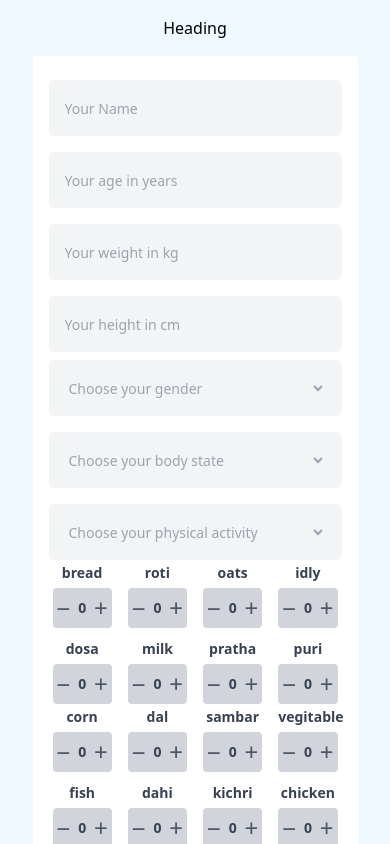
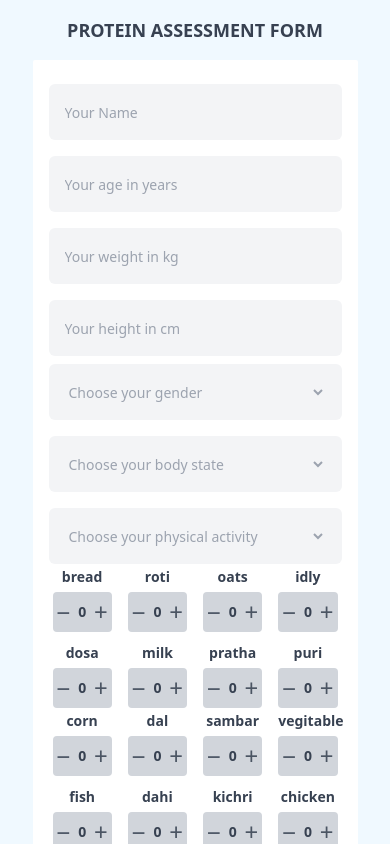
Before and after one commit to trueredfence/next-health, a Next.js app: page / in a window 390 px wide. Shown: the top 844 px of the page. Built offline with nearby package versions, Linux system fonts and the light colour scheme.

Commit message:
updated mobile view

```diff
--- a/pages/index.tsx
+++ b/pages/index.tsx
@@ -132,7 +132,7 @@ export default function Home() {
     <Head><title>Protein Assesment Form</title></Head>
   </div>
   <div className="w-screen flex flex-col items-center justify-center mt-4">
-    <div>Heading</div>
+    <div className="uppercase text-lg text-gray-700 font-bold">Protein Assessment Form</div>
     <div className="bg-white rounded-sm p-4 w-10/12 mt-4 min-w-min">
     <form onSubmit={handleSubmit}>
       <div className="grid grid-cols-1 md:grid-cols-4 content-center gap-2">
```
